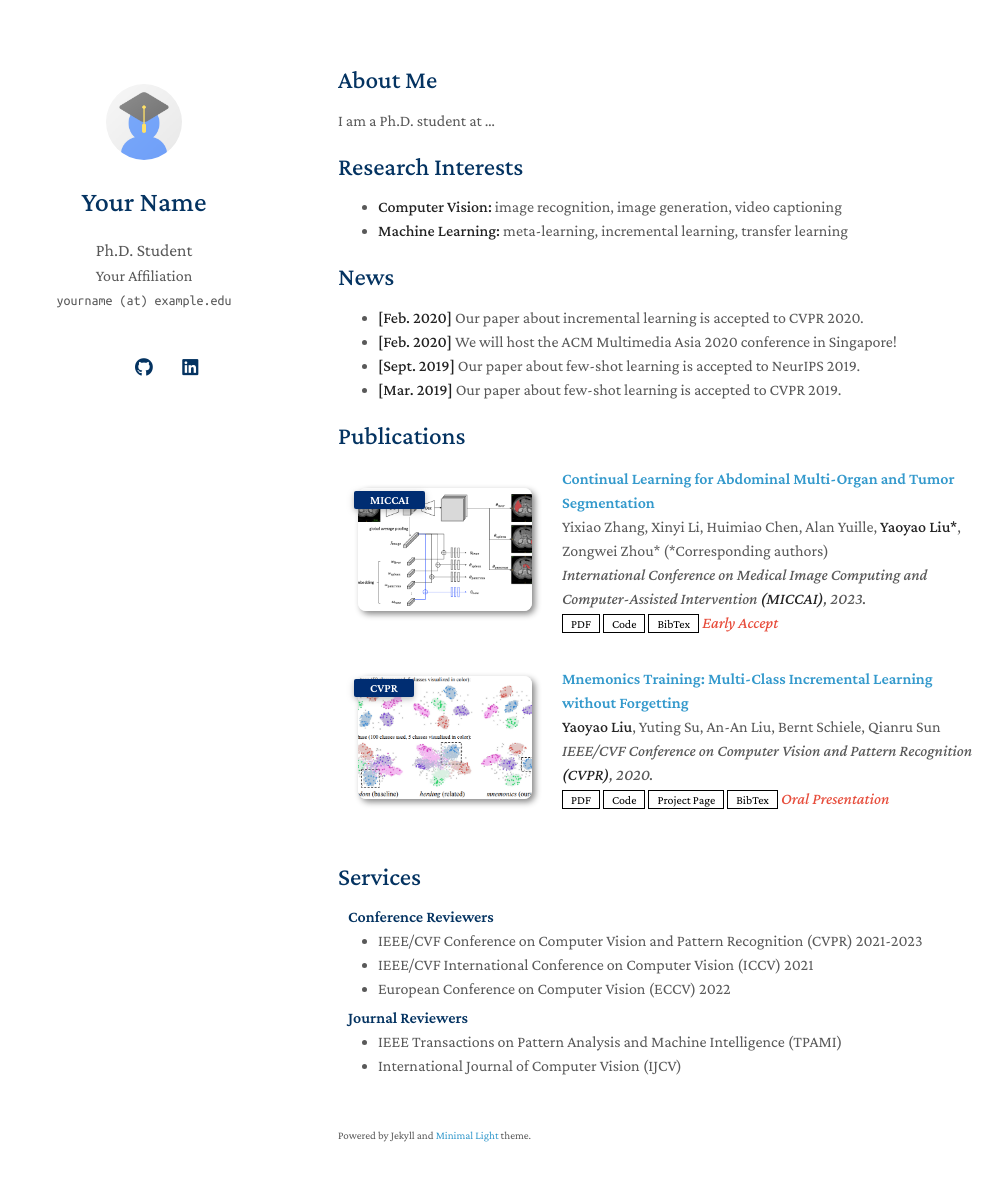
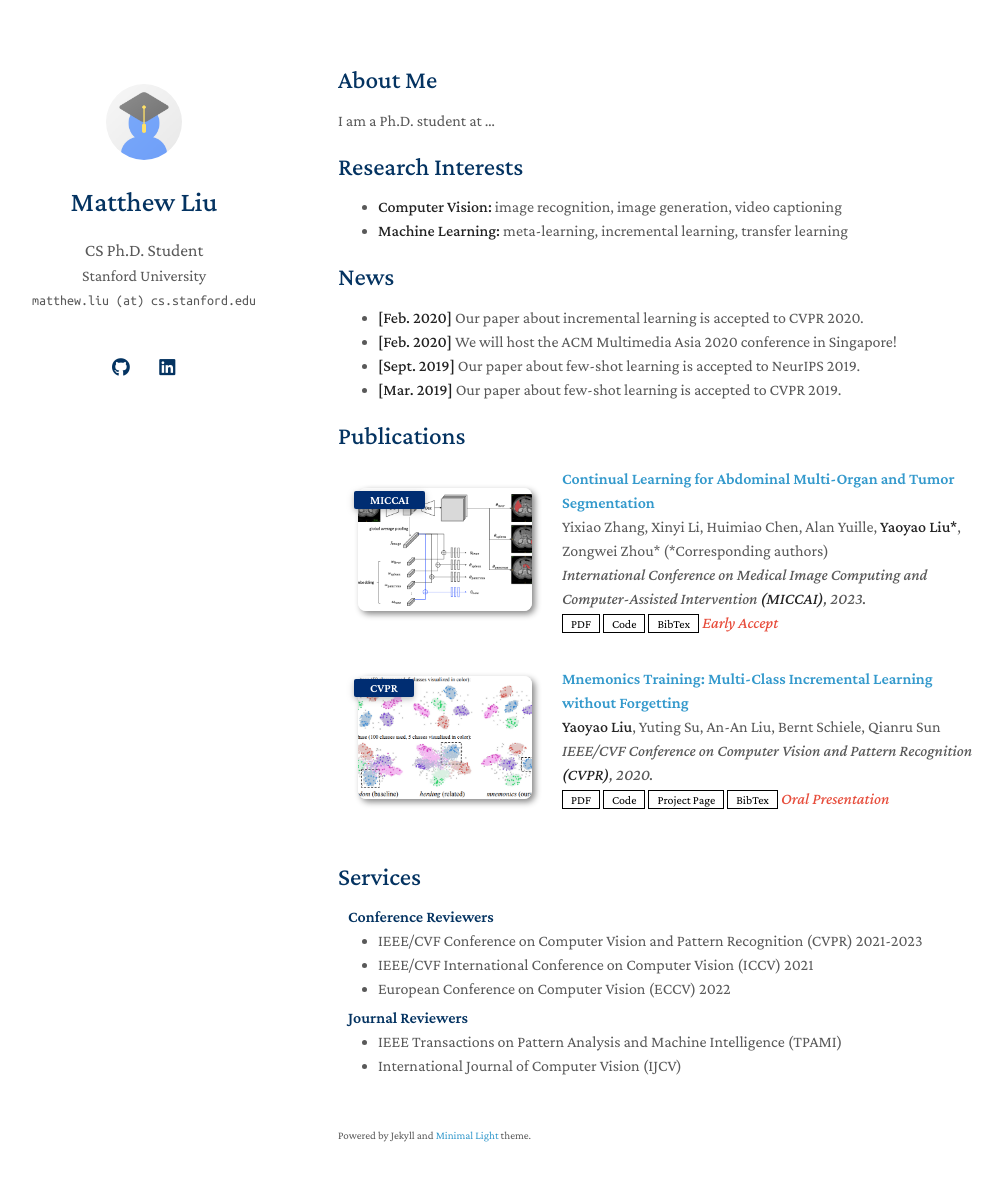
Before and after one commit to matthew-liu801/matthew-liu801.github.io, a Jekyll site: the page built from index.md, in a window 1280 px wide and 1216 px high. Shown: the top 1181 px of the window, without its empty margins (132-1135 px from the left). Built offline with Jekyll 4.4.1, drawn with Linux system fonts in a browser that asks for light colours; a style sheet for code colours, icons or effects is not loaded; our own code applies the rules of GitHub Pages for plain Markdown files.

Commit message:
Update _config.yml

```diff
--- a/_config.yml
+++ b/_config.yml
@@ -1,8 +1,8 @@
 # Basic Information
-title: Your Name
-position: Ph.D. Student
-affiliation: Your Affiliation
-email: yourname (at) example.edu
+title: Matthew Liu
+position: CS Ph.D. Student
+affiliation: Stanford University
+email: matthew.liu (at) cs.stanford.edu
 
 # Search Engine Optimization (SEO)
 # The following information is used to improve the website traffic from search engines, e.g., Google.
@@ -13,10 +13,10 @@ canonical: https://minimal-light-theme.yliu.me/
 # Links
 # If you don't need one of them, you may delete the corresponding line.
 google_scholar: https://scholar.google.com/
-cv_link: assets/files/curriculum_vitae.pdf
-github_link: https://github.com/
-linkedin: https://www.linkedin.com/
-twitter: https://twitter.com/
+# cv_link: assets/files/curriculum_vitae.pdf
+github_link: https://github.com/matthew-liu801
+linkedin: https://www.linkedin.com/in/matthewliu801/
+twitter: https://bsky.app/profile/matthew-liu.bsky.social
 
 # Images (e.g., your profile picture and your website's favicon)
 # "favicon" and "favicon_dark" are used for the light and dark modes, respectively.
@@ -38,7 +38,7 @@ font: "Serif" # or "Sans Serif"
 
 # Google Analytics ID
 # Please remove this if you don't use Google Analytics
-google_analytics: UA-111540567-4
+# google_analytics: UA-111540567-4
 
 # Use this project as a remote theme for GitHub Pages
 # See the guide here: https://docs.github.com/en/pages/setting-up-a-github-pages-site-with-jekyll/adding-a-theme-to-your-github-pages-site-using-jekyll
```
